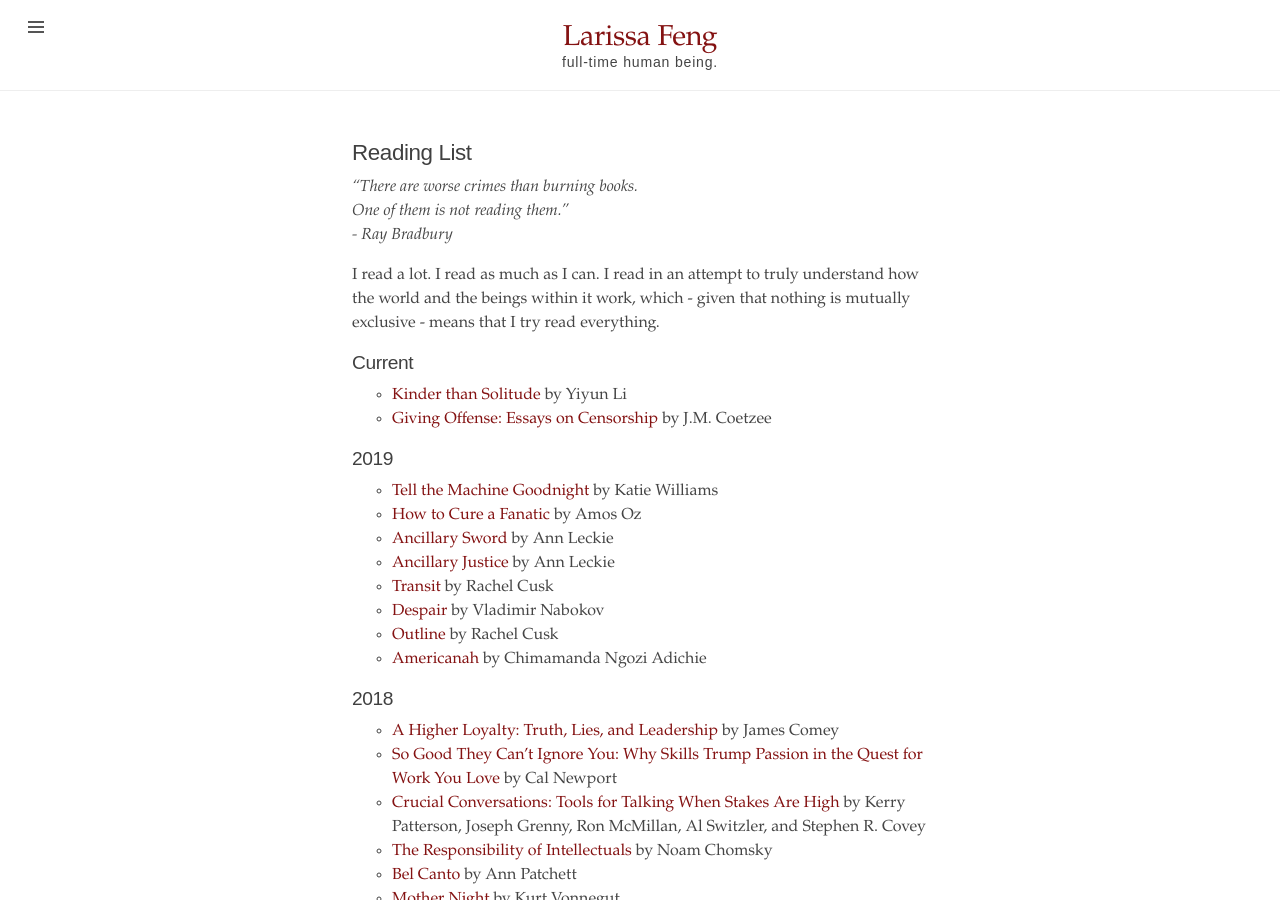
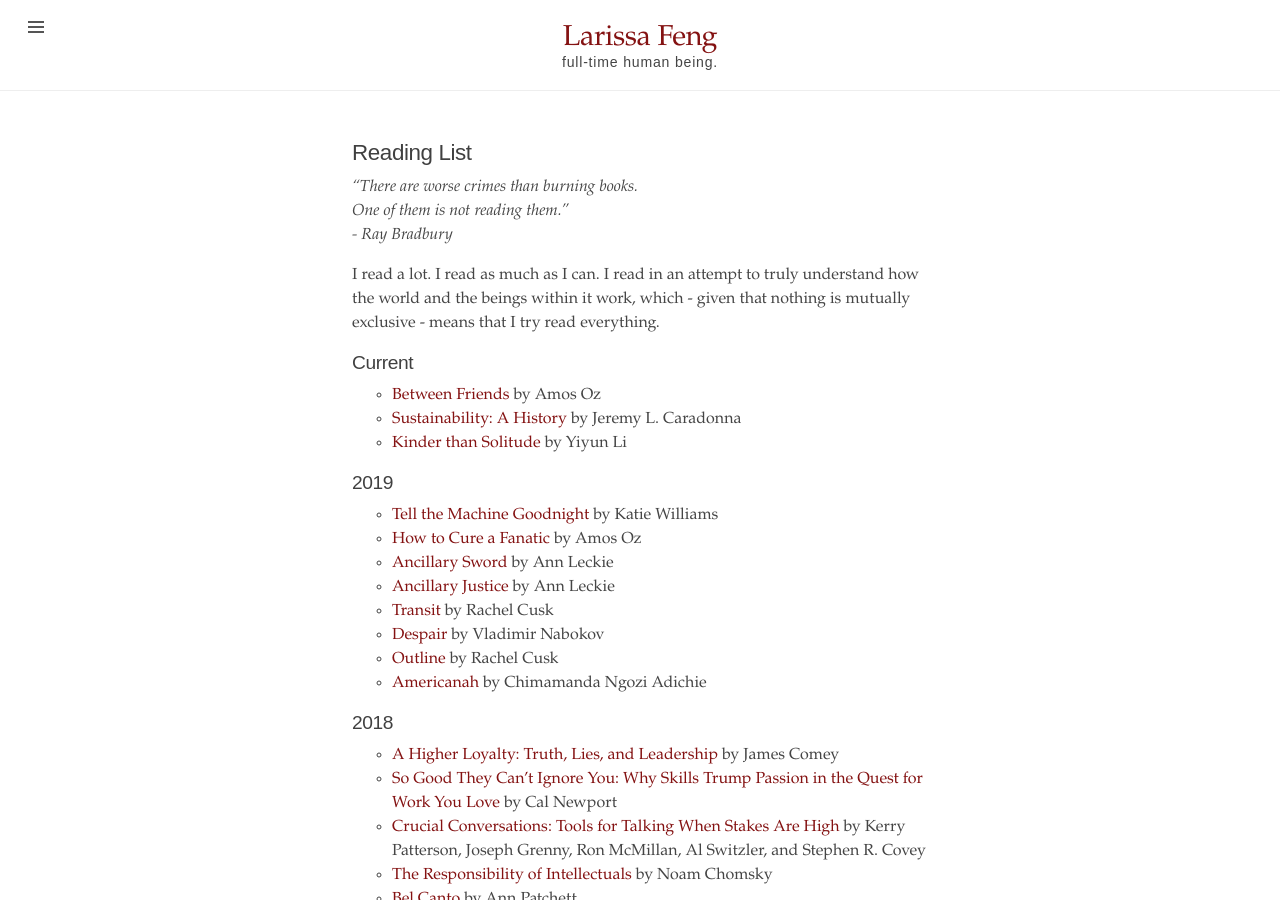
Before and after one commit to mondayrain/mondayrain.github.io, a Jekyll site: the page built from reading_list.md, in a window 1280 px wide and 900 px high. Built offline with Jekyll 4.4.1, drawn with Linux system fonts in a browser that asks for light colours.

Commit message:
Update reading_list.md

```diff
--- a/reading_list.md
+++ b/reading_list.md
@@ -10,8 +10,10 @@ title: Reading List
 I read a lot. I read as much as I can. I read in an attempt to truly understand how the world and the beings within it work, which - given that nothing is mutually exclusive - means that I try read everything.
 
 ## Current
+- [Between Friends](https://www.goodreads.com/book/show/17302874-between-friends) by Amos Oz
+- [Sustainability: A History](https://www.goodreads.com/book/show/21492074-sustainability) by Jeremy L. Caradonna
 - [Kinder than Solitude](https://www.goodreads.com/book/show/18077906-kinder-than-solitude) by Yiyun Li
-- [Giving Offense: Essays on Censorship](https://www.goodreads.com/book/show/75401.Giving_Offense) by J.M. Coetzee
+
 
 ## 2019
 - [Tell the Machine Goodnight](https://www.goodreads.com/book/show/36435424-tell-the-machine-goodnight) by Katie Williams
```
